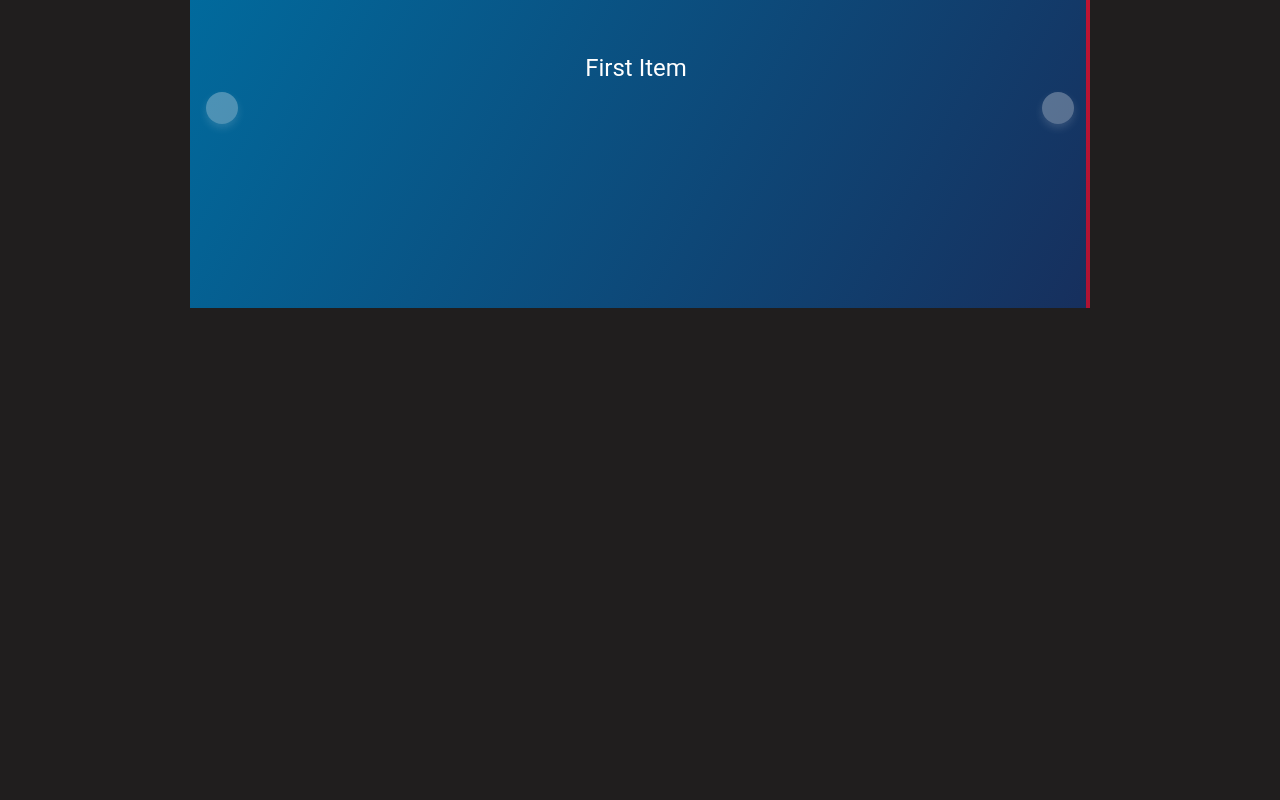
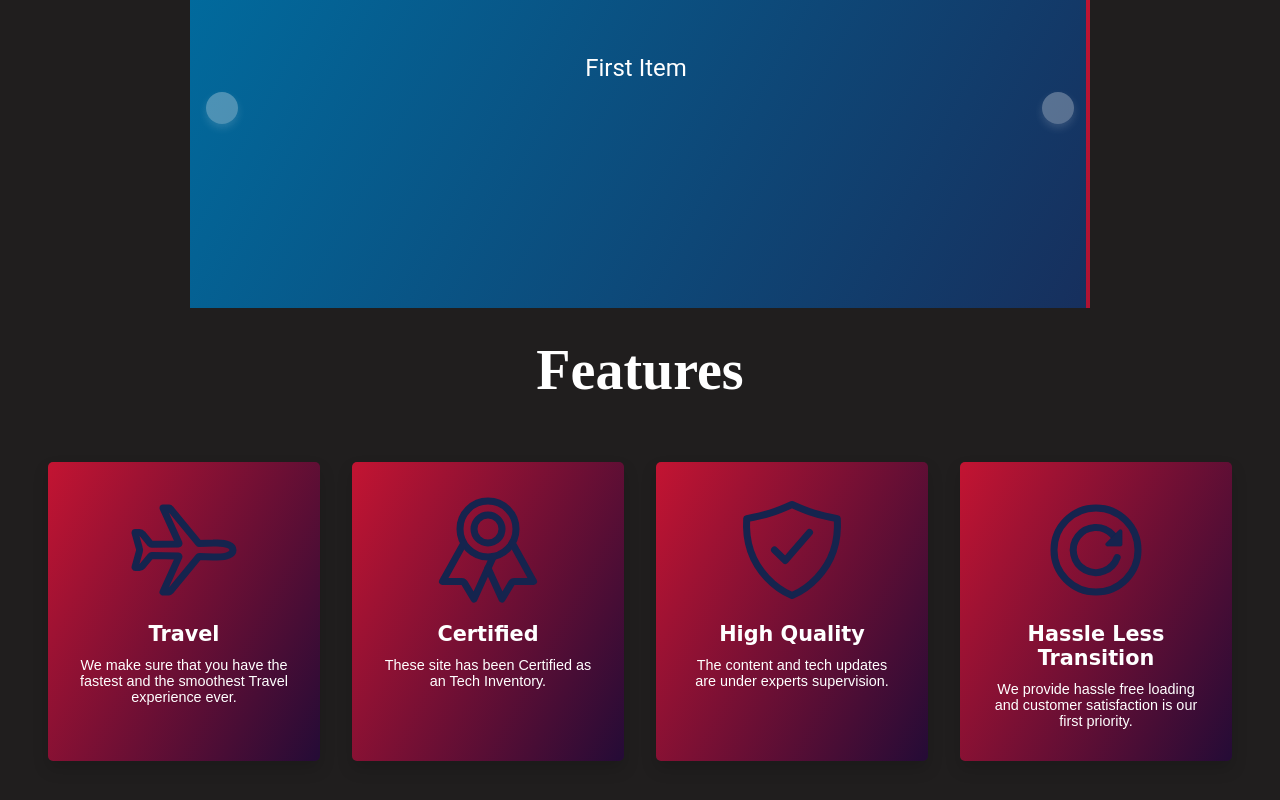
Before and after one commit to Udit-singh/startup_landing_page, a plain HTML site: page index.html in a window 1280 px wide. Shown: the part 582-1382 px from the top of the page. Before the commit the page ends 890 px from the top, so only its background shows below. Drawn offline with nearby package versions, Linux system fonts and the light colour scheme.

Commit message:
Cards added

```diff
--- a/index.html
+++ b/index.html
@@ -8,6 +8,8 @@
         <title>Technical Inventory</title>
          <!-- Favicon -->
         <link rel="icon" href="./Img/logo.jpg" type="image/png" sizes="16x16">
+        <!-- Ion-icon JS-->
+        <script src="https://unpkg.com/ionicons@5.1.0/dist/ionicons.js"></script>
         <link rel="stylesheet" href="./styles/style.css">
         <link type="text/javascript" href="./scripts/script.js">
         <link href="https://fonts.googleapis.com/css?family=Montserrat:500&display=swap" rel="stylesheet">
@@ -19,7 +21,7 @@
             <nav>
                 <ul class="nav__links">
                     <li><a href="#services" >Services</a></li>
-                    <li><a href="#">Projects</a></li>
+                    <li><a href="#features">Features</a></li>
                     <li><a href="#">About</a></li>
                 </ul>
             </nav>
@@ -62,6 +64,41 @@
         </div>
     </section>
         <script type="text/javascript" src="./scripts/script.js"></script>
+        <section class="features" id="features">
+            <div class="section-title">
+                <h1>Features</h1>
+            </div>
+            <div class="feature-cards">
+                <div class="card-box">
+                    <ion-icon name="airplane-outline"></ion-icon>
+                    <h4 class="card-title">Travel</h4>
+                    <p class="card-text">
+                        We make sure that you have the fastest and the smoothest Travel experience ever.
+                    </p>
+                </div>
+                <div class="card-box">
+                    <ion-icon name="ribbon-outline"></ion-icon>
+                    <h4 class="card-title">Certified</h4>
+                    <p class="card-text">
+                        These site has been Certified as an Tech Inventory.
+                    </p>
+                </div>
+                <div class="card-box">
+                    <ion-icon name="shield-checkmark-outline"></ion-icon>
+                    <h4 class="card-title">High quality</h4>
+                    <p class="card-text">
+                        The content and tech updates are under experts supervision.
+                    </p>
+                </div>
+                <div class="card-box">
+                    <ion-icon name="reload-circle-outline"></ion-icon>
+                    <h4 class="card-title">Hassle Less Transition</h4>
+                    <p class="card-text">
+                        We provide hassle free loading and customer satisfaction is our first priority.
+                    </p>
+                </div>
+            </div>
+        </section>
     </body>
 
 </html>
--- a/styles/style.css
+++ b/styles/style.css
@@ -273,3 +273,62 @@ h1:nth-child(3)
 .controll-left img {
   transform: translate(-50%, -50%) scaleX(-1);
 }
+
+/*---------- FEATURES ---------*/
+
+.section-title {
+  margin-top: 600px;
+
+}
+
+.features .feature-cards {
+  margin: 0 2rem;
+  color: #ffffff;
+  display: flex;
+  flex-direction: row;
+  justify-content: space-evenly;
+  flex-wrap: nowrap;
+  margin-top: 60px;
+  margin-bottom: 50px;
+
+}
+
+.feature-cards .card-box {
+  max-width: 17rem;
+  height: auto;
+  margin: 0 1rem;
+  padding: 2rem 2rem;
+  background: linear-gradient(118.74deg, #c31432 0%, #240B36 99.98%, #8f94fb 99.99%, #240B36 100%);
+  border-radius: 5px;
+  display: flex;
+  flex-direction: column;
+  align-items: center;
+  transition: all 0.5s ease;
+  box-shadow: 0 0.5rem 1rem rgba(0, 0, 0, 0.15);
+}
+
+.feature-cards .card-box:hover {
+  transform: translateY(-1rem) scale(1.05);
+  box-shadow: 0 1.5rem 4rem rgba(0, 0, 0, 0.15);
+}
+
+.feature-cards .card-box ion-icon {
+  font-size: 7rem;
+  color: #15244e;
+  margin-bottom: 1rem;
+}
+
+.feature-cards .card-box .card-title {
+  font-size: 1.3rem;
+  font-family: 'Comfortaa', cursive;
+  font-weight: 700;
+  text-transform: capitalize;
+  margin-bottom: 0.7rem;
+  text-align: center;
+}
+
+.feature-cards .card-box .card-text {
+  font-family: 'Poppins', sans-serif;
+  font-size: 0.9rem;
+  text-align: center;
+}
```
